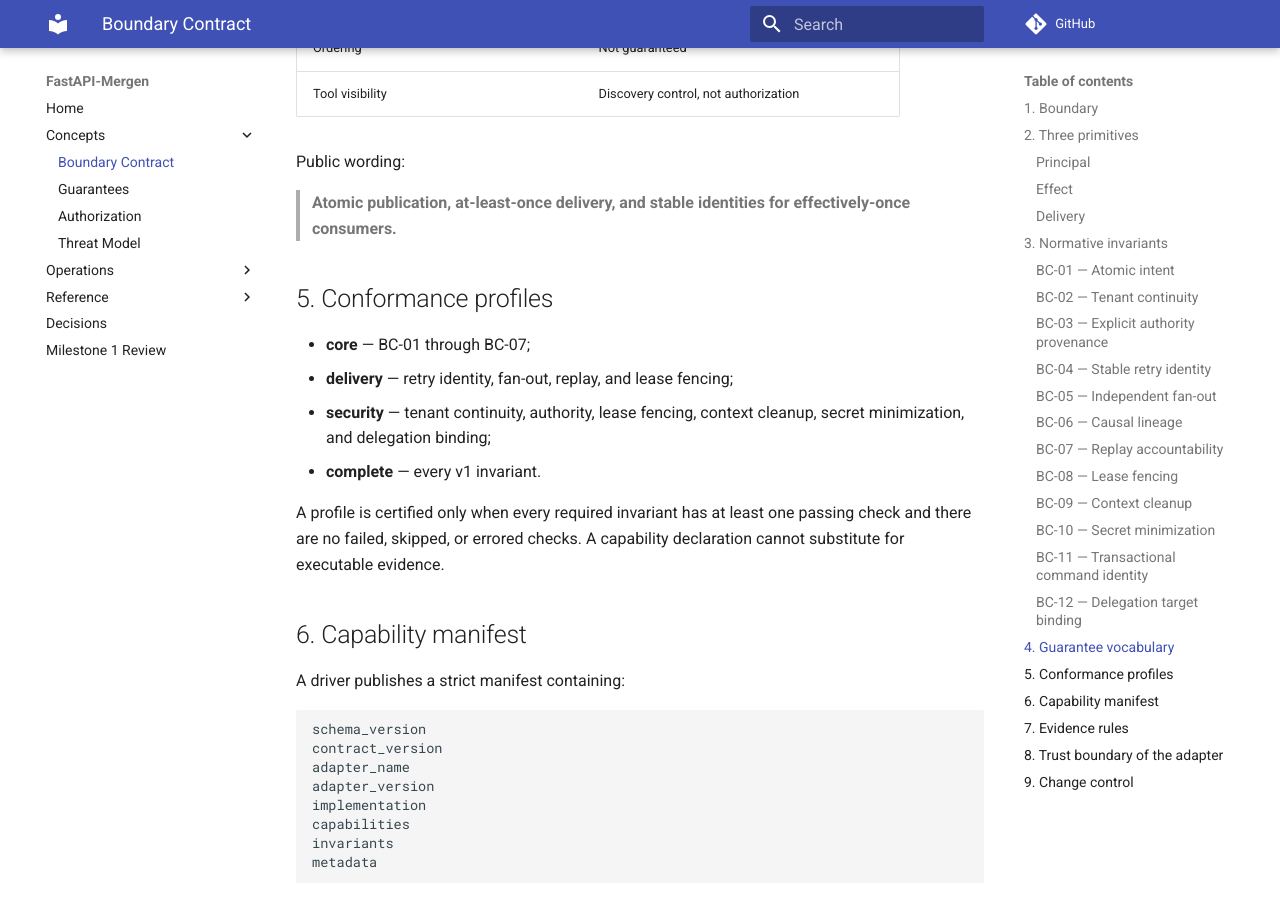
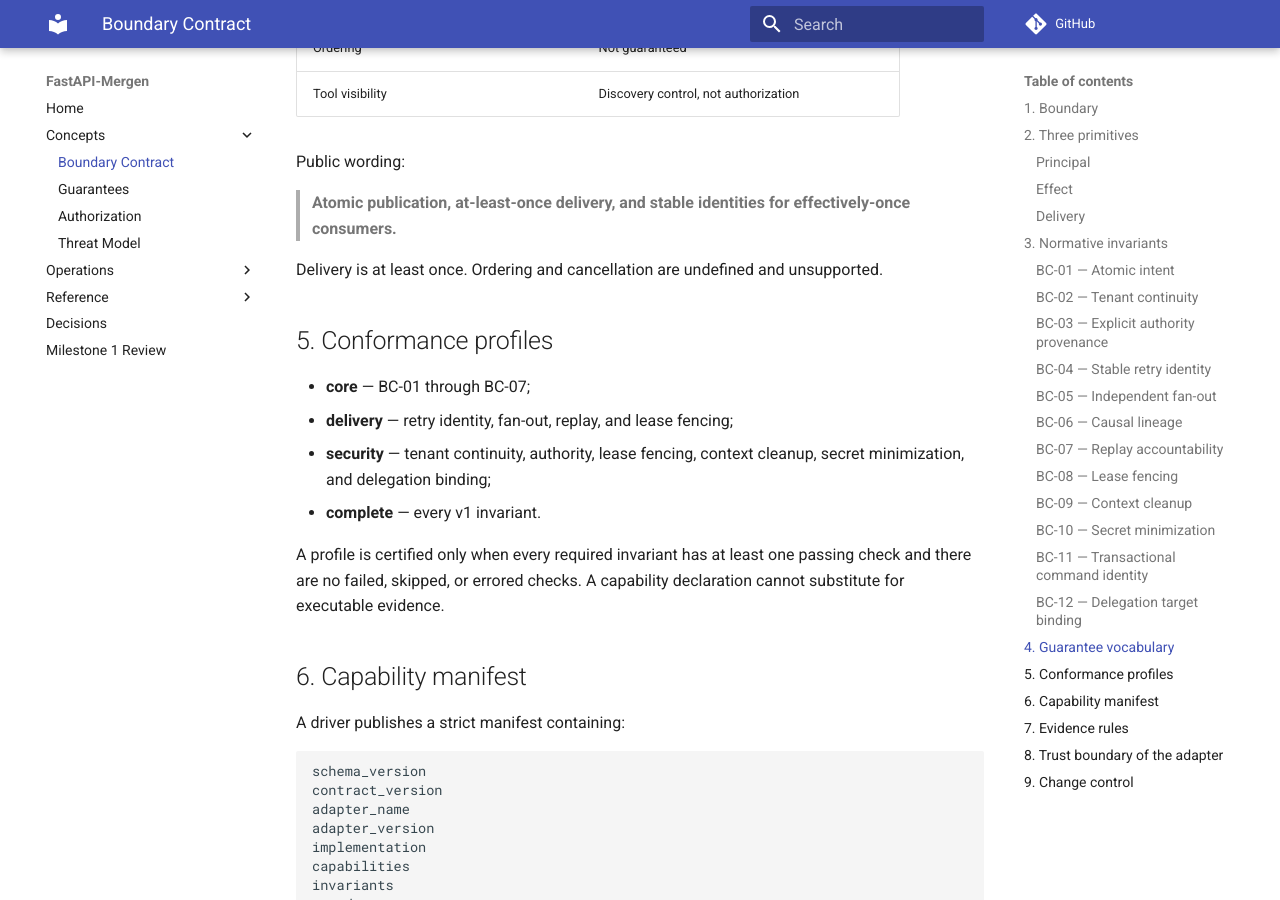
Before and after one commit to zsoltdome/fastapi-effects, an MkDocs documentation site: the page built from docs/concepts/boundary-contract.md, in a window 1280 px wide and 900 px high, scrolled down 4055 px. Built offline with MkDocs 1.6.1 and Material for MkDocs 9.7.7, drawn with Linux system fonts in a browser that asks for light colours; comment, search, counter and statistics services are not loaded.

Commit message:
Retain milestone contract wording

```diff
--- a/docs/concepts/boundary-contract.md
+++ b/docs/concepts/boundary-contract.md
@@ -172,6 +172,8 @@ Public wording:
 > **Atomic publication, at-least-once delivery, and stable identities for
 > effectively-once consumers.**
 
+Delivery is at least once. Ordering and cancellation are undefined and unsupported.
+
 ## 5. Conformance profiles
 
 - **core** — BC-01 through BC-07;
```
